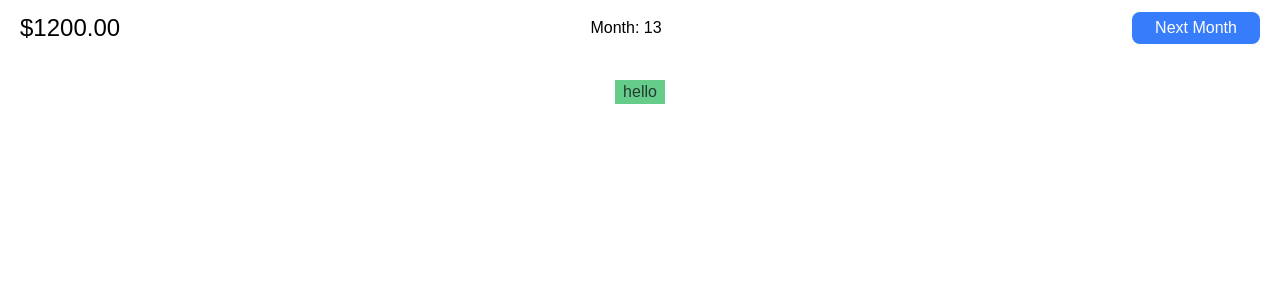
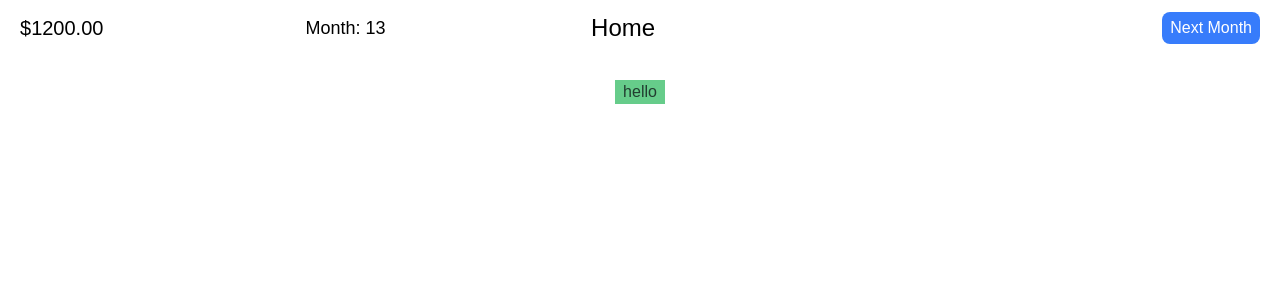
Before and after one commit to TinTanSan/small_game, a Next.js app: page / in a window 1280 px wide. Shown: the top 300 px of the page. Built offline with nearby package versions, Linux system fonts and the light colour scheme.

Commit message:
removed log statements and added the page name

```diff
--- a/src/app/components/navbar.tsx
+++ b/src/app/components/navbar.tsx
@@ -1,25 +1,25 @@
 import React, { useContext, useState } from 'react'
 import { GameStateContext } from '../contexts/gameStateContext'
 import { updateGameState } from '@/utils/commons';
+import { PageContext } from '../contexts/pageContext';
 
 export default function Navbar() {
   const gameContext = useContext(GameStateContext);
+  const pageContext = useContext(PageContext);
   const [update,setUpdate] = useState(false);
   const handleNextMonth = ()=>{
-    console.log("cli  ")
     if (gameContext!== undefined && gameContext.gameState !== undefined){
-      console.log("beginning update")
       gameContext.setGameState(updateGameState(gameContext.gameState, 100))
-      console.log('update comeplete')
       setUpdate(!update)
     }
 
   }
   return (
     <nav className='flex w-full h-14 items-center px-5 justify-between'>
-        <div className="text-2xl">${gameContext?.gameState?.balance.toFixed(2)}</div>
-        <div>Month: {gameContext?.gameState?.month}</div>
-        <button onClick={()=>{handleNextMonth()}} className='flex bg-secondary text-secondary-content hover:bg-secondary-darken items-center justify-center w-32 h-8 rounded-lg '>Next Month</button>
+        <div className="text-xl flex w-1/2">${gameContext?.gameState?.balance.toFixed(2)}</div>
+        <div className='flex w-1/2 text-lg'>Month: {gameContext?.gameState?.month}</div>
+        <div className='flex w-full text-2xl'>{pageContext?.page || "Home"}</div>
+        <button onClick={()=>{handleNextMonth()}} className='flex bg-secondary text-secondary-content hover:bg-secondary-darken transition-colors duration-700 items-center justify-center w-fit flex-nowrap text-nowrap px-2 h-8 rounded-lg '>Next Month</button>
     </nav>
   )
 }
```
